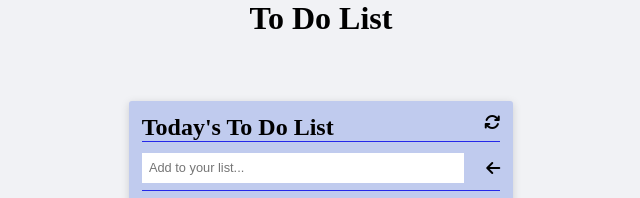
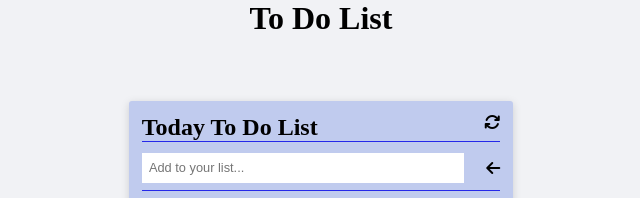
Before and after one commit to Ellyboi/To-Do-List, a website built with webpack: page src/index.html in a window 1280 px wide. Shown: the top 198 px of the page, 319-959 px from the left. Built offline with nearby package versions, Linux system fonts and the light colour scheme.

Commit message:
Nothing to update

```diff
--- a/src/index.html
+++ b/src/index.html
@@ -14,7 +14,7 @@
   <!-- To Do List -->
   <div class="list-container">
     <div class="list-header">
-      <h2 class="list-title">Today's To Do List</h2>
+      <h2 class="list-title">Today To Do List</h2>
       <i class="fas fa-sync"></i>
     </div>
     <div class="">
```
